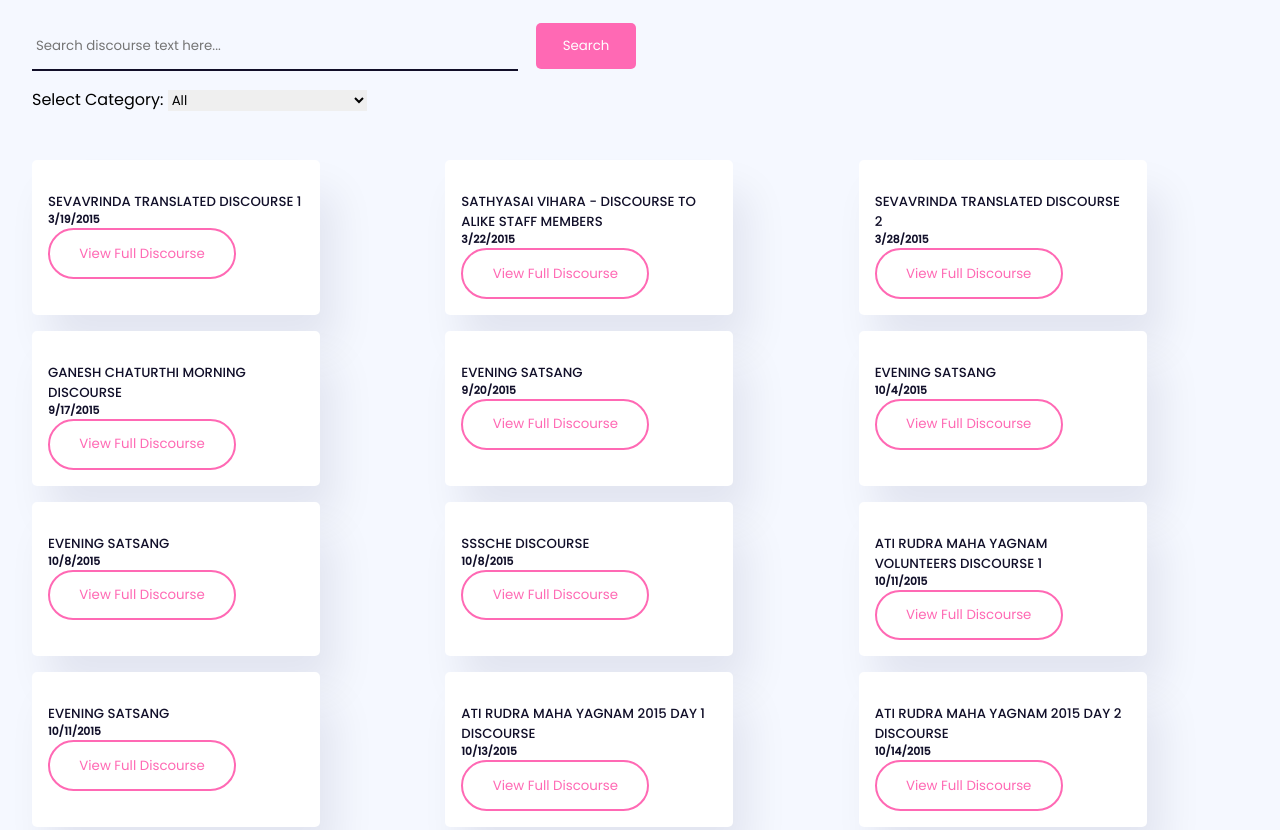
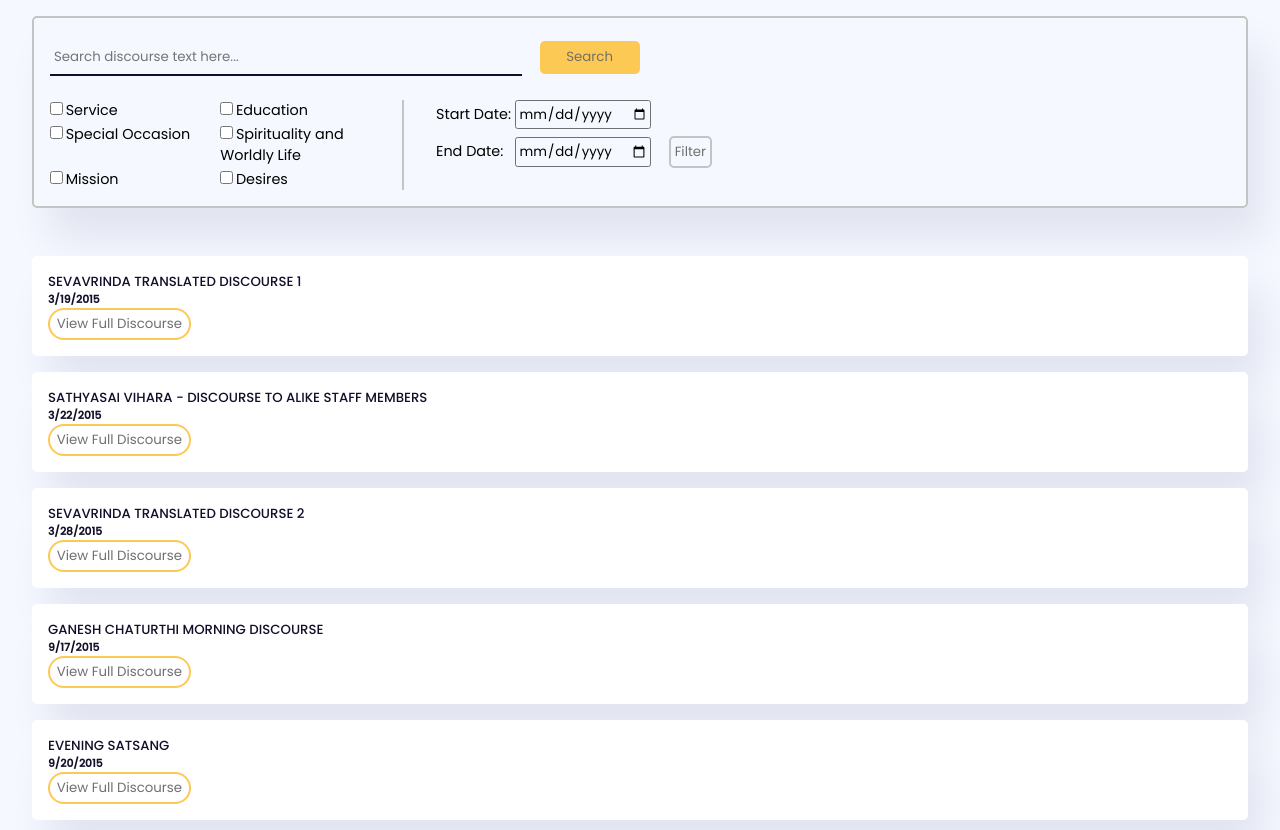
Before and after one commit to vnemala/discourse_mgmt_system, a plain HTML site: page index.html in a window 1280 px wide. Shown: the top 830 px of the page. Drawn offline with Linux system fonts and the light colour scheme.

Commit message:
Changed UI

```diff
--- a/index.html
+++ b/index.html
@@ -12,6 +12,7 @@
     </head>
     <body>
         <div class="wrapper">
+            <div id="search-and-filter-container">
                 <div id="search-container">
                     <input
                         type="search"
@@ -20,26 +21,24 @@
                     />
                     <button id="search">Search</button>
                 </div>
-            <!-- <div id="buttons">
-                <button class="button-value" onclick="filterCategory('all')">All</button>
-                <button class="button-value" onclick="filterCategory('Service')">Service</button>
-                <button class="button-value" onclick="filterCategory('Education')">Education</button>
-                <button class="button-value" onclick="filterCategory('Special_Occasion')">Special Occasion</button>
-                <button class="button-value" onclick="filterCategory('Spirituality_and_Worldly_Life')">Spirituality and Worldly Life</button>
-                <button class="button-value" onclick="filterCategory('Mission')">Mission</button>
-                <button class="button-value" onclick="filterCategory('Desires')">Desires</button>
-            </div> -->
-            <div id="dropdown">
-                <label for="category-select">Select Category:</label>
-                <select id="category-select" onchange="filterCategory(this.value)">
-                    <option value="all">All</option>
-                    <option value="Service">Service</option>
-                    <option value="Education">Education</option>
-                    <option value="Special_Occasion">Special Occasion</option>
-                    <option value="Spirituality_and_Worldly_Life">Spirituality and Worldly Life</option>
-                    <option value="Mission">Mission</option>
-                    <option value="Desires">Desires</option>
-                </select>
+                <div id="filter-container">
+                    <div id="checkboxes">
+                        <label><input type="checkbox" class="checkbox-value" value="Service" onchange="filterCategory()">Service</label>
+                        <label><input type="checkbox" class="checkbox-value" value="Education" onchange="filterCategory()">Education</label>
+                        <label><input type="checkbox" class="checkbox-value" value="Special_Occasion" onchange="filterCategory()">Special Occasion</label>
+                        <label><input type="checkbox" class="checkbox-value" value="Spirituality_and_Worldly_Life" onchange="filterCategory()">Spirituality and Worldly Life</label>
+                        <label><input type="checkbox" class="checkbox-value" value="Mission" onchange="filterCategory()">Mission</label>
+                        <label><input type="checkbox" class="checkbox-value" value="Desires" onchange="filterCategory()">Desires</label>
+                    </div>
+                    <div id="date-container">
+                        <label for="start-date">Start Date:</label>
+                        <input type="date" id="start-date" class="datepicker">
+                        <br>
+                        <label for="end-date">End Date:&nbsp;&nbsp;</label>
+                        <input type="date" id="end-date" class="datepicker">
+                        <button id="filter-button">Filter</button>
+                    </div>
+                </div>
             </div>
 
             <div id="discourses"></div>
--- a/script.js
+++ b/script.js
@@ -24,6 +24,7 @@
         //date
         let date = document.createElement("h6");
         date.innerText = i.DATE;
+        date.classList.add("date");
         container.appendChild(date);
 
         let text = document.createElement("p");
@@ -74,37 +75,106 @@
 
 
 //parameter passed from botton (Parameter same as category)
-function filterCategory(value) {
-    //Button class code
+// function filterCategory(value) {
+//     //Button class code
+//     let buttons = document.querySelectorAll(".button-value");
+//     buttons.forEach((button) => {
+//         //check if value equals innerText
+//         if (value.toUpperCase() == button.innerText.toUpperCase()) {
+//             button.classList.add("active");
+//         } else {
+//             button.classList.remove("active");
+//         }
+//     });
+
+//     //select all cards
+//     let elements = document.querySelectorAll(".card");
+//     //loop through all cards
+//     elements.forEach((element) => {
+//         // display all cards on 'all' button click
+//         if (value == "all") {
+//             element.classList.remove("hide");
+//         } else {
+//             //Check if element contains category class
+//             if (element.classList.contains(value)) {
+//                 //display element based on category
+//                 element.classList.remove("hide");
+//             } else {
+//                 //hide other elements
+//                 element.classList.add("hide");
+//             }
+//         }
+//     });
+// }
+function filterCategory() {
+    // Get all selected checkboxes
+    var checkboxes = document.querySelectorAll('.checkbox-value:checked');
+
+    // Extract values into an array
+    var selectedCategories = Array.from(checkboxes).map(function (checkbox) {
+        return checkbox.value;
+    });
+
+    // Button class code
     let buttons = document.querySelectorAll(".button-value");
     buttons.forEach((button) => {
-        //check if value equals innerText
-        if (value.toUpperCase() == button.innerText.toUpperCase()) {
+        // Check if value is in the selected categories
+        if (selectedCategories.includes(button.innerText.toUpperCase())) {
             button.classList.add("active");
         } else {
             button.classList.remove("active");
         }
     });
 
-    //select all cards
+    // Select all cards
     let elements = document.querySelectorAll(".card");
-    //loop through all cards
+    // Loop through all cards
     elements.forEach((element) => {
-        // display all cards on 'all' button click
-        if (value == "all") {
+        // Display all cards if no category is selected
+        if (selectedCategories.length === 0) {
             element.classList.remove("hide");
         } else {
-            //Check if element contains category class
-            if (element.classList.contains(value)) {
-                //display element based on category
+            // Check if element contains any of the selected categories
+            if (selectedCategories.some(category => element.classList.contains(category))) {
+                // Display element based on category
                 element.classList.remove("hide");
             } else {
-                //hide other elements
+                // Hide other elements
                 element.classList.add("hide");
             }
         }
     });
 }
+
+
+// Function to filter by date
+function filterDate() {
+    // Get start and end dates
+    var startDate = new Date(document.getElementById("start-date").value);
+    var endDate = new Date(document.getElementById("end-date").value);
+
+    // Select all cards
+    let elements = document.querySelectorAll(".card");
+    // Loop through all cards
+    elements.forEach((element) => {
+        // Parse the date from the card
+        var cardDate = new Date(element.querySelector(".date").innerText);
+
+        // Display all cards if date is within range
+        if (isNaN(startDate) || isNaN(endDate) || (cardDate >= startDate && cardDate <= endDate)) {
+            element.classList.remove("hide");
+        } else {
+            // Hide other elements
+            element.classList.add("hide");
+        }
+    });
+}
+
+// Event listener for filter button click
+document.getElementById("filter-button").addEventListener("click", function () {
+    filterDate();
+});
+
 
 //Search button click
 document.getElementById("search").addEventListener
--- a/style.css
+++ b/style.css
@@ -13,85 +13,128 @@ body {
 
 .view_btn {
     cursor: pointer;
-    border: 2px solid #FF69B4;
-    padding: 1em 2.2em;
+    border: 2px solid #fdc955;
+    padding: 0.3em 0.5em;
     border-radius: 3em;
     background-color: transparent;
-    color: #FF69B4;
+    color: #707070;
     cursor: pointer;
 }
 
 .view_btn:active{
-    background-color: #FF69B4;
-    color: #ffffff;
+    background-color: #fdc955;
+    color: #707070;
 }
 .view_btn:hover{
-    background-color: #FF69B4;
-    color: #ffffff;
+    background-color: #fdc955;
+    color: #707070;
 }
 .wrapper {
     width: 95%;
     margin: 0 auto;
 }
-
+#search-and-filter-container {
+    border: 2px  solid #c4c4c4;
+    margin-top: 1em;
+    padding: 1em;
+    border-radius: 5px;
+    box-shadow: 1em 2em 2.5em rgba(1, 2, 68, 0.08);
+    width: 100%;
+}
 #search-container {
-    margin: 1em 0;
+    margin-bottom: 1.5em;
 }
 
 #search-container input {
     background-color: transparent;
     width: 40%;
     border-bottom: 2px solid #110f29;
-    padding: 1em 0.3em;
+    padding: 0.5em 0.3em;
 }
 
 #search-container input:focus {
-    border-bottom-color: #FF69B4;
+    border-bottom-color: #fdc955;
 }
 
 #search-container button{
-    padding: 1em 2em;
+    padding: 0.5em 2em;
     margin-left: 1em;
-    background-color: #FF69B4;
-    color: #ffffff;
+    background-color: #fdc955;
+    color: #707070;
     border-radius: 5px;
     margin-top: 0.5em;
+    cursor: pointer;
+}
+
+
+#filter-container {
+    display: grid;
+    grid-template-columns: 30% 70%;
+    gap: 2em;
+}
+#filter-button {
+    padding: 0.3em 0.3em;
+    margin-left: 1em;
+    background-color: transparent;
+    color: #707070;
+    border: 2px solid #c4c4c4;
+    border-radius: 5px;
+    margin-top: 0.5em;
+    cursor: pointer;
+}
+#filter-button:hover{
+    background-color: #c4c4c4;
+    color: black;
+}
+
+#date-container{
+    font-size: 0.9em;
+
+}
+.datepicker {
+    background-color: transparent;
+    border: 1px solid #707070;
+    border-radius: 0.2em;
+    padding: 0.2em;
 }
 
 .button-value {
-    border: 2px solid #FF69B4;
+    border: 2px solid #fdc955;
     padding: 1em 2.2em;
     border-radius: 3em;
     background-color: transparent;
-    color: #FF69B4;
+    color: #fdc955;
     cursor: pointer;
 }
 
 .active {
-    background-color: #FF69B4;
+    background-color: #fdc955;
     color: #ffffff;
 }
 
 
 #discourses {
     display: grid;
-    grid-template-columns: auto auto auto;
-    grid-column-gap: 1.5em;
+    grid-template-columns: 1fr;
     padding: 2em 0;
 }
 
 .card {
     background-color: #ffffff;
-    max-width: 18em;
     margin-top: 1em;
-    padding:1em;
+    padding: 1em;
+    padding-top: 0em;
     border-radius: 5px;
-    box-shadow: 1em 2em 2.5em rgba(1,2,68,0.08);
+    box-shadow: 1em 2em 2.5em rgba(1, 2, 68, 0.08);
+    width: 100%;
+    box-sizing: border-box;
 }
 
 .container {
     padding-top: 1em;
     color: #110f29;
+    box-sizing: border-box;
+    width: 100%;
 }
 .container h5{
     font-weight: 500;
@@ -103,12 +146,11 @@ body {
 
 @media screeen and (max-width: 720px) {
     .card {
-        max-width: 10em;
-        margin-top: 1em;
+        max-width: 100%;
     }
 
     #discourses {
-        grid-template-columns: auto auto;
+        grid-template-columns: auto;
         grid-column-gap: 1em;
     }
 }
@@ -131,9 +173,9 @@ body {
   .modal-content {
     background-color: #fefefe;
     margin: 15% auto; /* 15% from the top and centered */
-    padding: 20px;
+    padding: 2em;
     border: 1px solid #888;
-    width: 80%; /* Could be more or less, depending on screen size */
+    width: 90%; /* Could be more or less, depending on screen size */
   }
 
   /* The Close Button */
@@ -150,3 +192,16 @@ body {
     text-decoration: none;
     cursor: pointer;
   }
+
+#checkboxes {
+    display: grid;
+    grid-template-columns: repeat(2, 1fr); /* Two columns */
+    gap: 0.2em; /* Adjust the gap between checkboxes as needed */
+    font-size: 0.9em;
+    padding-right: 1em;
+    border-right: 2px solid #c4c4c4;
+}
+.checkbox-value {
+    /* Add any additional styles for checkboxes */
+    margin-right: 0.2em;
+}
```
Lines whose indentation alone changed are shown as unchanged.
